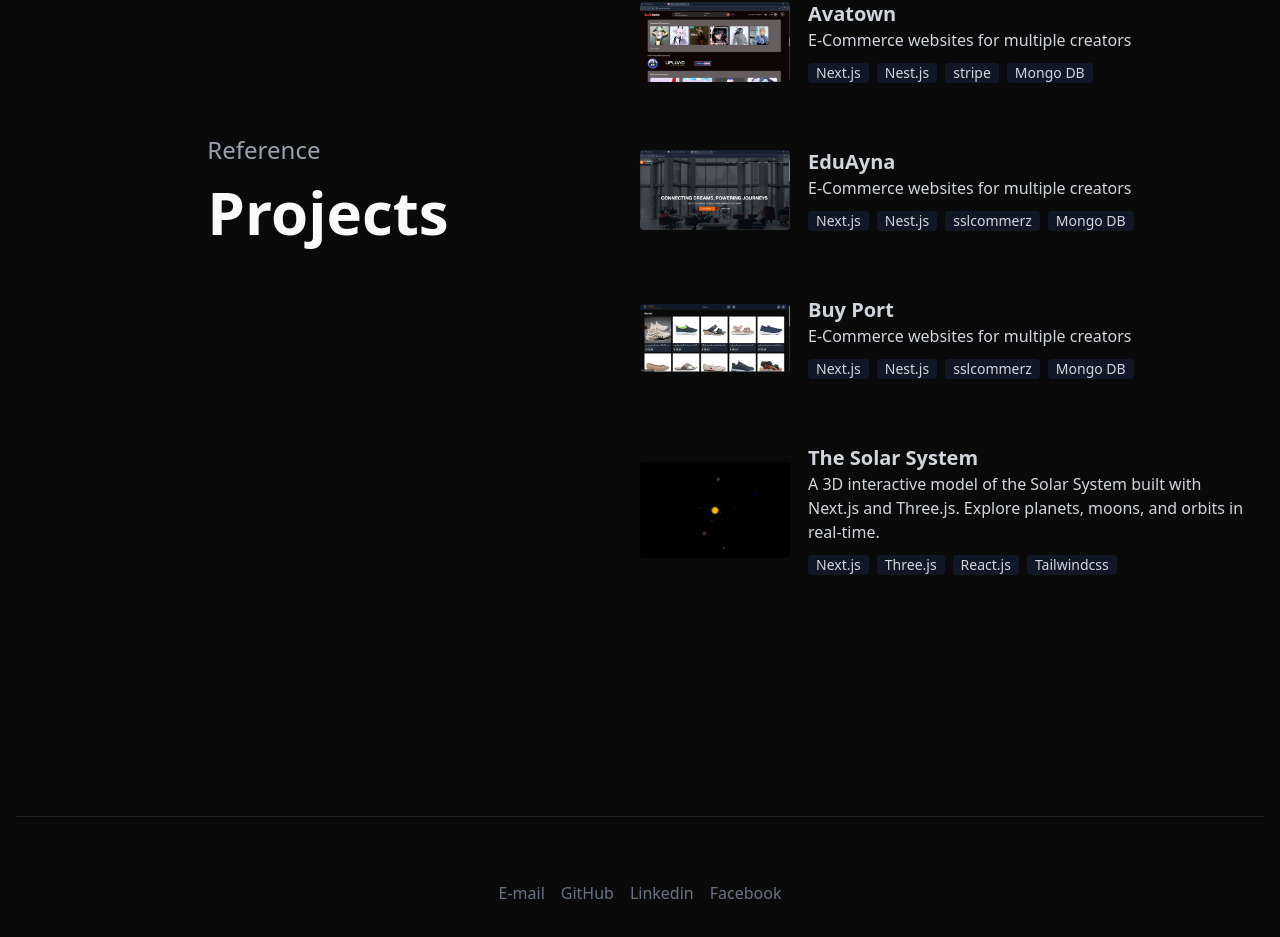
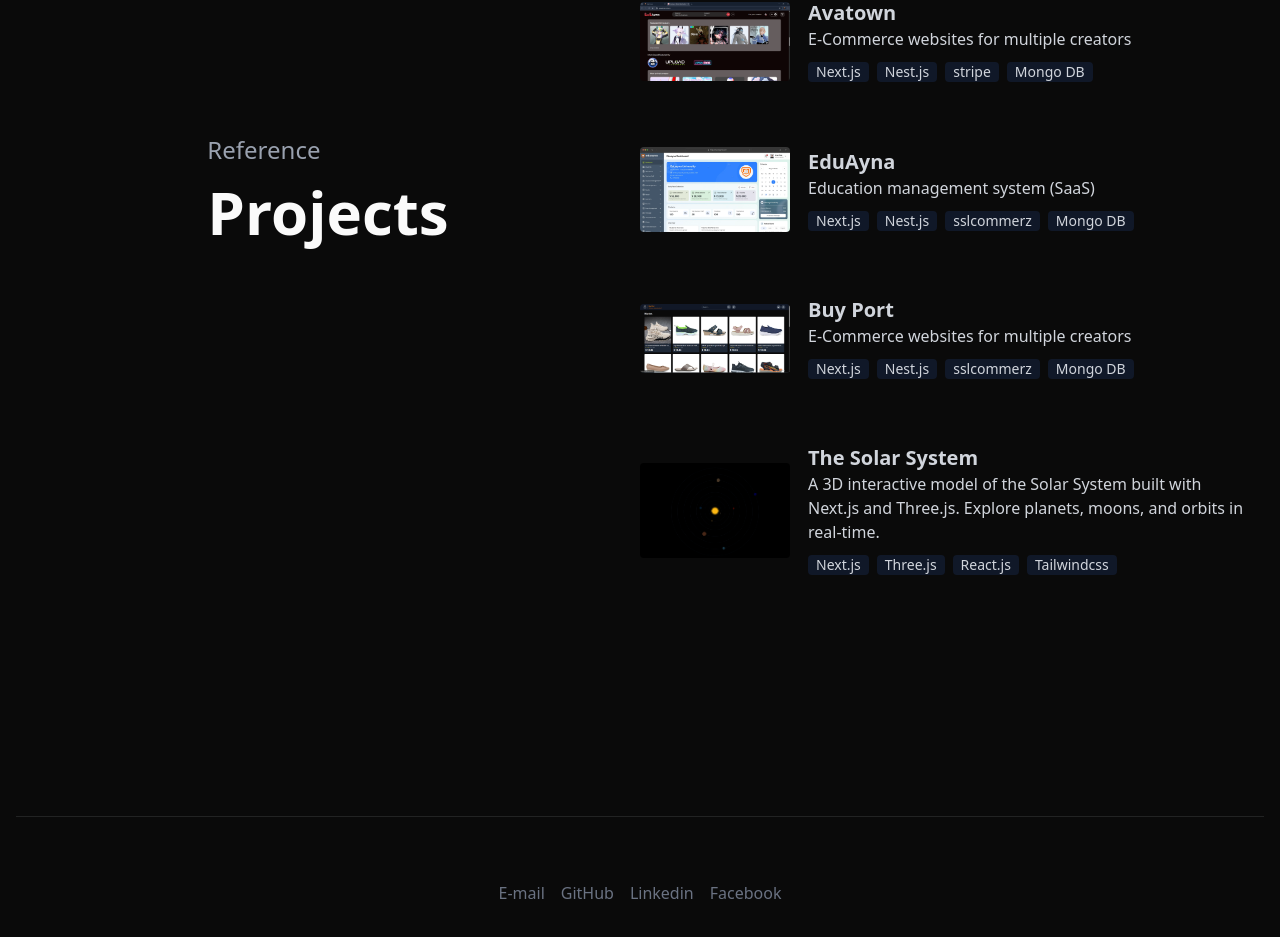
Before and after one commit to sajib-hosen/sajib, a Next.js app: page / in a window 1280 px wide. Shown: the part 4712-5649 px from the top of the page. Built offline with nearby package versions, Linux system fonts and the light colour scheme.

Commit message:
updating portfolio

```diff
--- a/constent/index.ts
+++ b/constent/index.ts
@@ -9,6 +9,7 @@ export const PROJECT_IMG = {
   buyport: "/images/buyport1.png",
   avatown: "/images/avatown.png",
   flynest: "/images/flynest.png",
+  eduayna: "/images/eduayna.webp",
 };
 
 export const LIGHTHOUSE = "/images/lighthouse3.png";
--- a/data/data.tsx
+++ b/data/data.tsx
@@ -11,8 +11,8 @@ export const projects_data = [
   },
   {
     name: "EduAyna",
-    img_url: PROJECT_IMG.flynest,
-    description: "E-Commerce websites for multiple creators",
+    img_url: PROJECT_IMG.eduayna,
+    description: "Education management system (SaaS)",
     tags: ["Next.js", "Nest.js", "sslcommerz", "Mongo DB"],
     project_url: "https://flynest.net/",
   },
```
Also changed, not shown: public/images/eduayna.webp (added).
